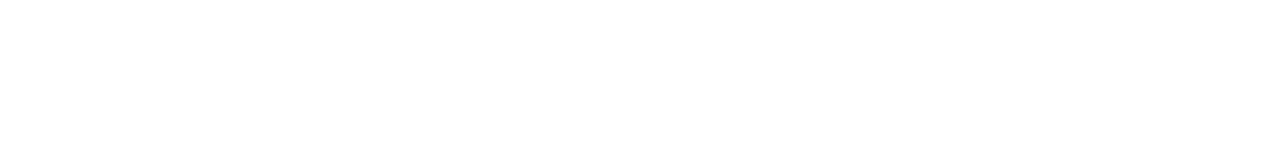
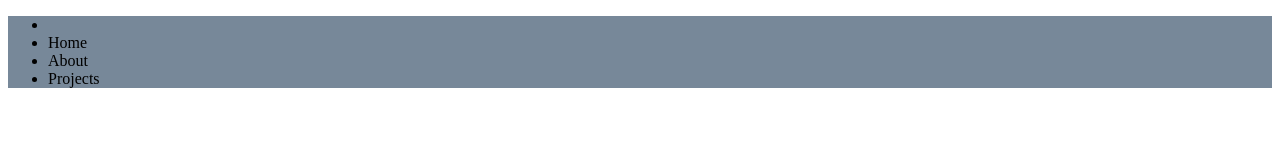
Before and after one commit to vamsi963601/vamsi963601.github.io, a plain HTML site: page index.html in a window 1280 px wide. Drawn offline with Linux system fonts and the light colour scheme.

Commit message:
Update index.html

```diff
--- a/index.html
+++ b/index.html
@@ -7,7 +7,7 @@
 <!--     <link rel="stylesheet" href="style.css"> -->
 </head>
 <body>
-<!--     <nav style="background-color: lightslategrey;">
+    <nav style="background-color: lightslategrey;">
         <ul style="text-decoration: none;">
             <li>
                 <img src="" alt="">
@@ -23,7 +23,7 @@
             </li>
 
         </ul>
-    </nav> -->
+    </nav>
     <div class="container">
 <!--         <p>I am a <span class="typed-text"></span><span class="cursor">&nbsp;</span></p> -->
     </div>
```
